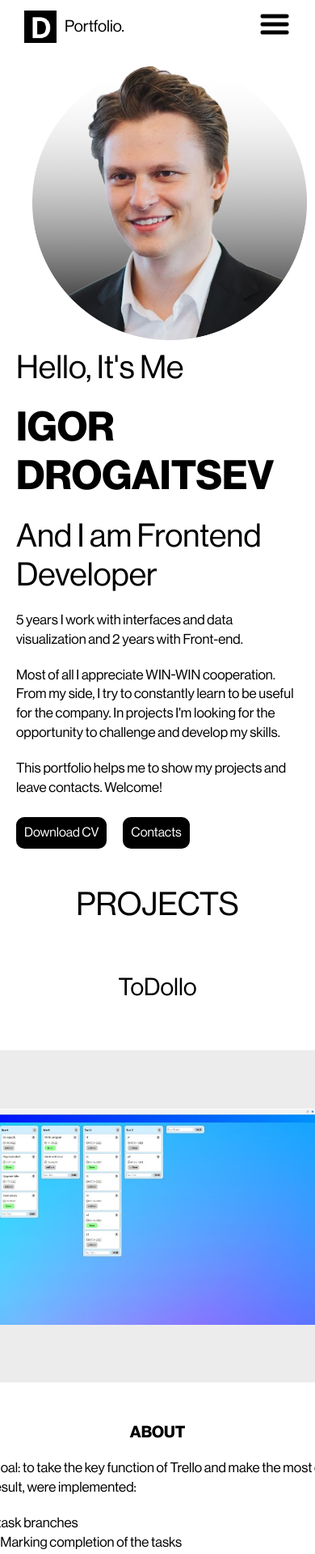
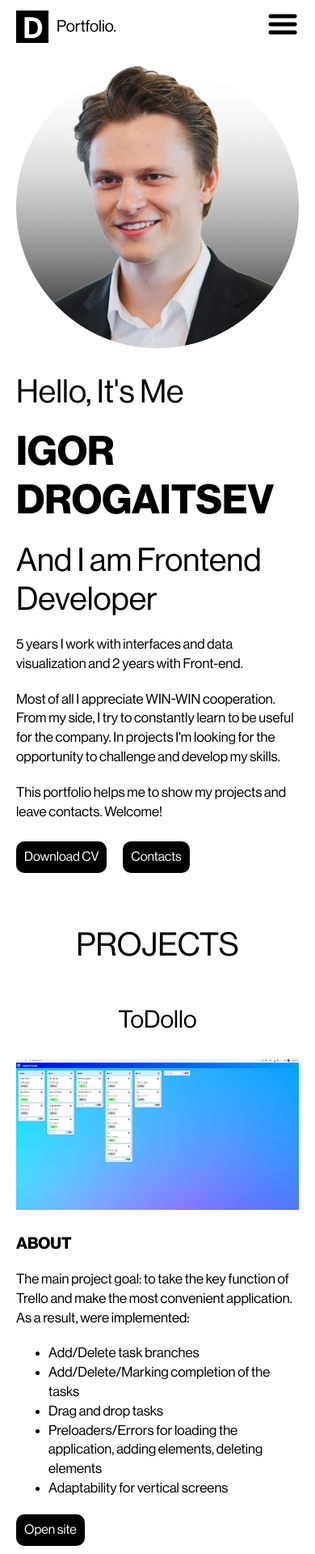
Before and after one commit to MisterDROG/PortfolioDrog, a React (Create React App) app: page / in a window 390 px wide. Shown: the top 1919 px of the page at 81% size. Built offline with nearby package versions, Linux system fonts and the light colour scheme.

Commit message:
fix: finished grid for projects mobile

```diff
--- a/src/components/footer/footer.scss
+++ b/src/components/footer/footer.scss
@@ -2,6 +2,10 @@
 
 .footer {
     padding: 0px 40px 10px;
+
+    @media screen and (max-width: 720px) {
+        padding: 0px 30px 10px;
+    }
 }
 
 .footer__row {
--- a/src/components/header/header.scss
+++ b/src/components/header/header.scss
@@ -7,6 +7,10 @@
     padding: 10px 30px 10px;
     background-color: white;
     box-sizing: border-box;
+
+    @media screen and (max-width: 720px) {
+        padding: 10px 20px 10px;
+    }
 }
 
 .header__logo {
--- a/src/components/header/header.tsx
+++ b/src/components/header/header.tsx
@@ -24,18 +24,18 @@ function Header() {
             </div>
             {(width > 720)
                 ? <nav className='header__menu__desktop'>
-                    <LinkScroll className='header__menu__link' to='lead' spy={true} smooth={true} offset={-60} duration={500}>ABOUT ME</LinkScroll>
-                    <LinkScroll className='header__menu__link' to='projects' spy={true} smooth={true} offset={-60} duration={500}>PROJECTS</LinkScroll>
-                    <LinkScroll className='header__menu__link' to='contacts' spy={true} smooth={true} offset={-60} duration={500}>CONTACTS</LinkScroll>
+                    <LinkScroll className='header__menu__link' to='lead' spy={true} smooth={true} offset={-70} duration={500}>ABOUT ME</LinkScroll>
+                    <LinkScroll className='header__menu__link' to='projects' spy={true} smooth={true} offset={-70} duration={500}>PROJECTS</LinkScroll>
+                    <LinkScroll className='header__menu__link' to='contacts' spy={true} smooth={true} offset={-70} duration={500}>CONTACTS</LinkScroll>
                 </nav>
-                : <nav className='header__menu__mobile' onClick={menuHandler}>
-                    <img className='header__menu__button' src={menuButton} alt='menuButton' />
-                    <div className={menuOpen ? 'header__menu__bar active' : 'header__menu__bar'}>
-                        <LinkScroll className='header__menu__link' to='lead' spy={true} smooth={true} offset={-60} duration={500} onClick={menuHandler}>ABOUT ME</LinkScroll>
-                        <LinkScroll className='header__menu__link' to='projects' spy={true} smooth={true} offset={-60} duration={500} onClick={menuHandler}>PROJECTS</LinkScroll>
-                        <LinkScroll className='header__menu__link' to='contacts' spy={true} smooth={true} offset={-60} duration={500} onClick={menuHandler}>CONTACTS</LinkScroll>
+                : <nav className='header__menu__mobile'>
+                    <img className='header__menu__button' src={menuButton} alt='menuButton' onClick={menuHandler} />
+                    <div className={menuOpen ? 'header__menu__bar active' : 'header__menu__bar'} onClick={menuHandler}>
+                        <LinkScroll className='header__menu__link' to='lead' spy={true} smooth={true} offset={-70} duration={500} onClick={menuHandler}>ABOUT ME</LinkScroll>
+                        <LinkScroll className='header__menu__link' to='projects' spy={true} smooth={true} offset={-70} duration={500} onClick={menuHandler}>PROJECTS</LinkScroll>
+                        <LinkScroll className='header__menu__link' to='contacts' spy={true} smooth={true} offset={-70} duration={500} onClick={menuHandler}>CONTACTS</LinkScroll>
                     </div>
-                    <div className={menuOpen ? 'header__menu__blur active' : 'header__menu__blur'} ></div>
+                    <div className={menuOpen ? 'header__menu__blur active' : 'header__menu__blur'} onClick={menuHandler}></div>
                 </nav>
             }
 
--- a/src/components/lead/lead.scss
+++ b/src/components/lead/lead.scss
@@ -18,6 +18,7 @@
     display: flex;
     flex-direction: column;
     max-width: 600px;
+    flex-shrink: 4;
 }
 
 .lead__info__text {
@@ -33,6 +34,10 @@
     font-size: $textLargeSize;
     font-weight: bold;
     margin: 10px 0;
+
+    @media screen and (max-width: 360px) {
+        font-size: $textBigSize;
+    }
 }
 
 .lead__info__subtitle {
@@ -58,7 +63,17 @@
 
 }
 
+.lead__img-container {
+    max-width: 420px;
+    margin: 0 0 0 30px;
+
+    @media screen and (max-width: 720px) {
+        margin: 0 0 15px 0;
+    }
+}
+
 .lead__img-container__photo {
-    max-width: 340px;
-    margin: 0 0 0 30px;
+    width: 100%;
+    object-fit: contain;
+    flex-shrink: 1;
 }
--- a/src/components/lead/lead.tsx
+++ b/src/components/lead/lead.tsx
@@ -15,11 +15,12 @@ function Lead() {
                 <p className='lead__info__text'>This portfolio helps me to show my projects and leave contacts. Welcome!</p>
                 <div className='lead__info__link-container'>
                     <a className='lead__info__link' target='blanc' href='https://docs.google.com/document/d/1YeKjZl2yOtwuFuFGLMII5-mF98bF1GZ7XcCSACxD6aQ/edit'>Download CV</a>
-                    <LinkScroll className='lead__info__link' to='contacts' spy={true} smooth={true} offset={-60} duration={500}>Contacts</LinkScroll>
+                    <LinkScroll className='lead__info__link' to='contacts' spy={true} smooth={true} offset={-70} duration={500}>Contacts</LinkScroll>
                 </div>
             </div>
-            <img className='lead__img-container__photo' src={myPhoto} alt='photo' />
-
+            <div className='lead__img-container'>
+                <img className='lead__img-container__photo' src={myPhoto} alt='photo' />
+            </div>
         </section>
     )
 }
--- a/src/components/project/project.scss
+++ b/src/components/project/project.scss
@@ -9,6 +9,11 @@
 .project__title {
     font-size: $textMiddleSize;
     font-weight: 400;
+    margin: 0 0 30px 0;
+
+    @media screen and (max-width: 700px) {
+        margin: 0 0 30px 0;
+    }
 }
 
 .project__block-container {
@@ -22,6 +27,8 @@
         justify-content: center;
         align-items: center;
         text-align: center;
+        gap: 30px;
+        margin: 0 0 30px 0;
     }
 }
 
@@ -32,6 +39,12 @@
     width: 500px;
     height: 410px;
     background-color: $backgroundColorFour;
+
+    @media screen and (max-width: 700px) {
+        width: 100%;
+        background-color: white;
+        height: fit-content;
+    }
 }
 
 .project__desktop-img {
@@ -55,11 +68,10 @@
     flex-direction: column;
     gap: 20px;
     justify-content: start;
-    // padding: 0 0px 0 50px;
     text-align: start;
 
     @media screen and (max-width: 700px) {
-        text-align: center;
+        width: 100%;
     }
 }
 
--- a/src/components/projectsHolder/projectsHolder.scss
+++ b/src/components/projectsHolder/projectsHolder.scss
@@ -11,11 +11,11 @@
 }
 
 .projects-holder__title {
-    @include titlesStyle
+    @include titlesStyle;
 }
 
 .projects-holder__subtitle {
-    font-size: $textLowSize;
+    font-size: $textMiddleSize;
     font-weight: 400;
 }
 
--- a/src/components/stackHolder/stackHolder.scss
+++ b/src/components/stackHolder/stackHolder.scss
@@ -23,4 +23,8 @@
     max-width: 80px;
     height: 100%;
     margin: 10px;
+
+    @media screen and (max-width: 700px) {
+        max-width: 50px;
+    }
 }
--- a/src/utils/generalStyles.scss
+++ b/src/utils/generalStyles.scss
@@ -5,7 +5,6 @@ $textBigSize: 40px;
 $textLargeSize: 50px;
 
 $backgroundColorPrimary: yellow;
-// $backgroundColorSecondary: rgb(159, 159, 159);
 $backgroundColorSecondary: rgb(0, 0, 0);
 $backgroundColorThird: black;
 $backgroundColorFour: rgb(236, 236, 236);
@@ -16,10 +15,8 @@ $backgroundColorFour: rgb(236, 236, 236);
     font-weight: bold;
     font-size: $textBigSize;
     font-weight: 400;
-    // background: linear-gradient(transparent 10%, lightgray 30%, transparent 40%, transparent 60%, lightgray 70%, transparent 90%);
     width: 100%;
-    margin: 30px 0;
-    // padding: 50px 0;
+    margin: 50px 0 50px;
 }
 
 @mixin buttonLink {
```
Also changed, not shown: public/index.html (+0 -23 lines).
